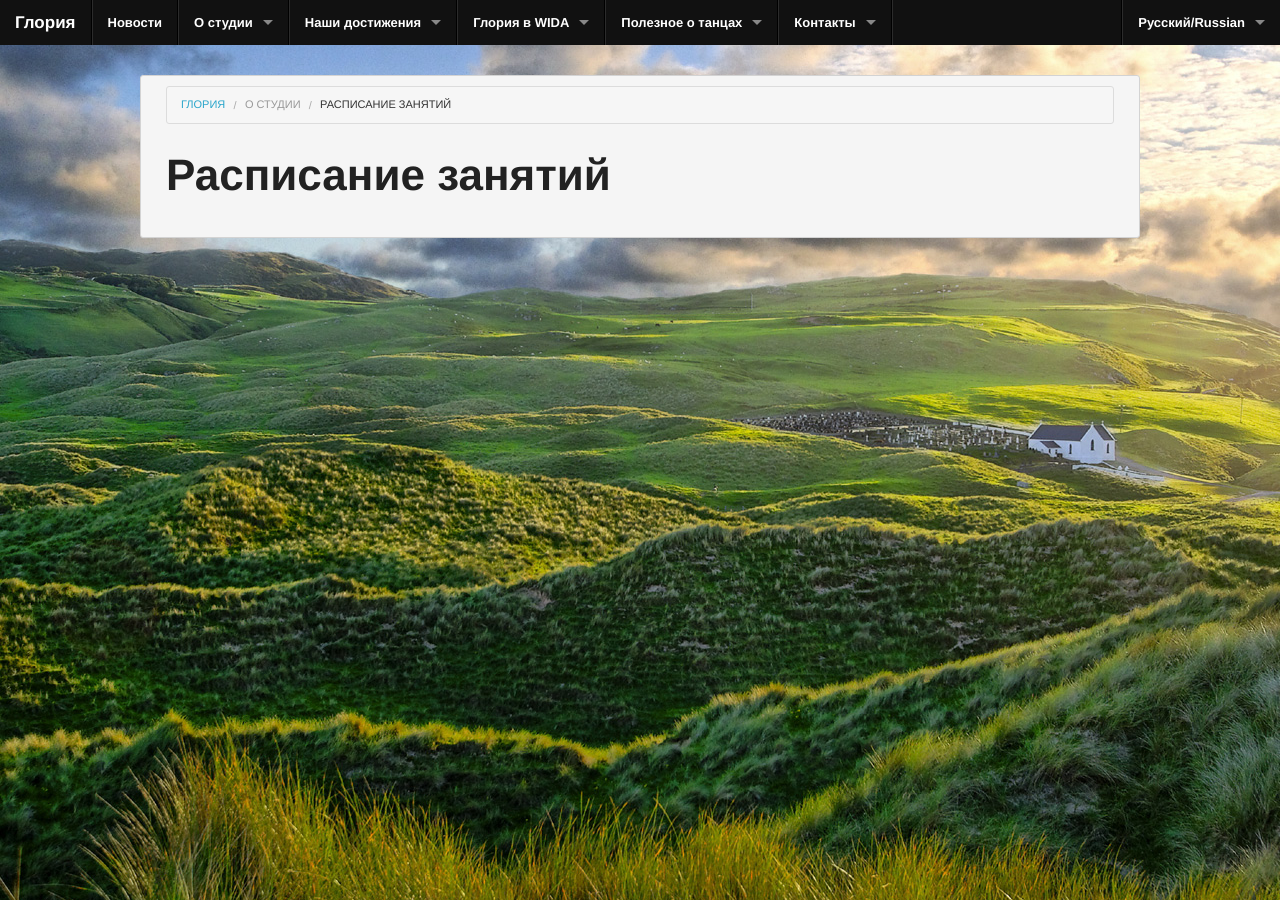
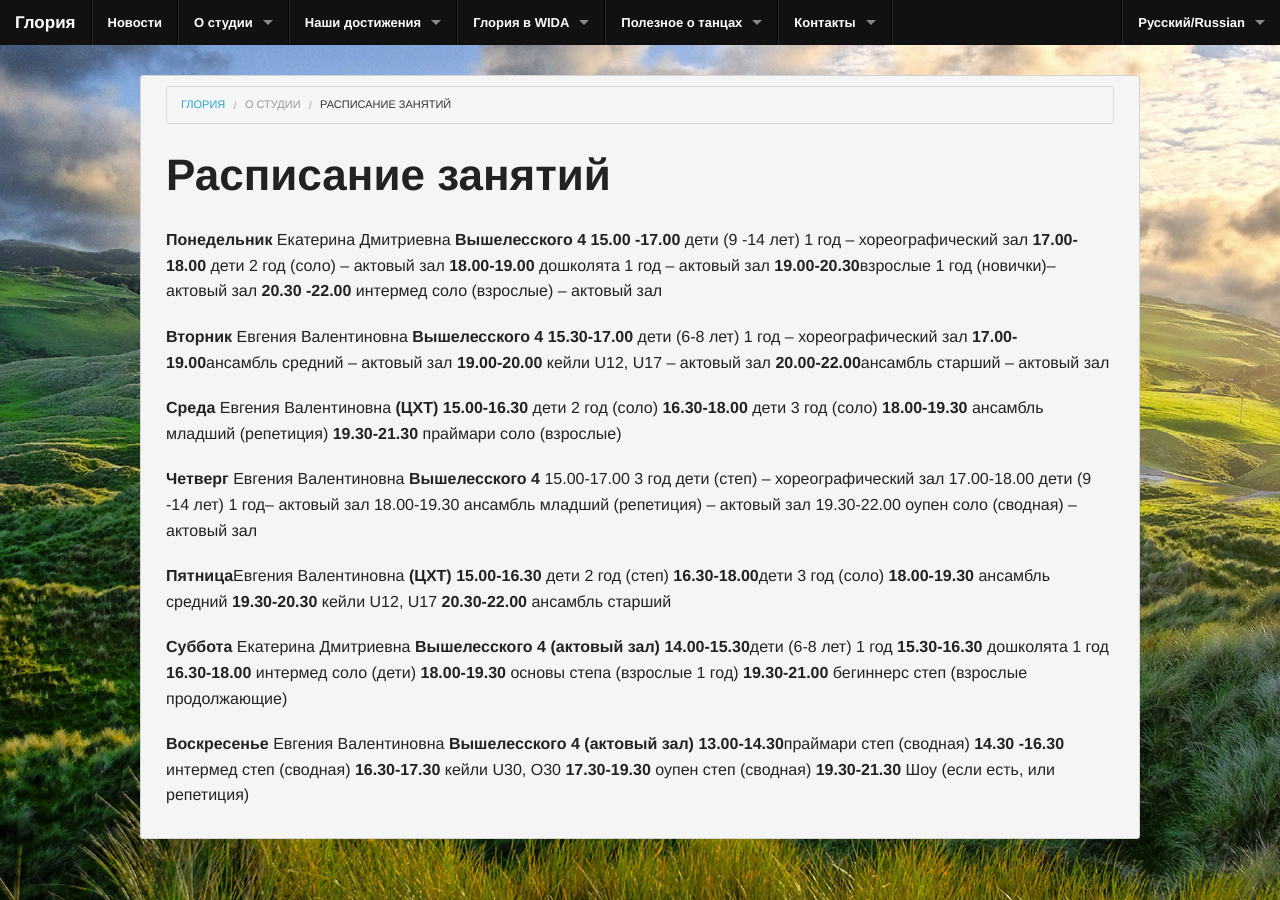
Before and after one commit to gloria-studio/gloria-studio.github.io, a Jekyll site: the page built from about/schedule/index.md, in a window 1280 px wide. Built offline with Jekyll 4.4.1, drawn with Linux system fonts in a browser that asks for light colours; Markdown is read by kramdown in place of the engine named in the settings.

Commit message:
Updated index.md

```diff
--- a/about/schedule/index.md
+++ b/about/schedule/index.md
@@ -5,4 +5,50 @@ level2_title: О студии
 published: true
 ---
 
+
 # Расписание занятий
+**Понедельник** Екатерина Дмитриевна **Вышелесского 4**
+**15.00 -17.00**  дети (9 -14 лет) 1 год – хореографический зал
+**17.00-18.00** дети 2 год (соло) – актовый зал
+**18.00-19.00** дошколята 1 год – актовый зал
+**19.00-20.30**взрослые 1 год (новички)– актовый зал
+**20.30 -22.00** интермед соло (взрослые) – актовый зал
+
+**Вторник** Евгения Валентиновна **Вышелесского 4**
+**15.30-17.00** дети (6-8 лет) 1 год – хореографический зал
+**17.00-19.00**ансамбль средний – актовый зал
+**19.00-20.00** кейли U12, U17 – актовый зал
+**20.00-22.00**ансамбль старший – актовый зал
+
+**Среда** Евгения Валентиновна **(ЦХТ)**
+**15.00-16.30** дети 2 год (соло)
+**16.30-18.00** дети 3 год (соло)
+**18.00-19.30** ансамбль младший (репетиция)
+**19.30-21.30** праймари соло (взрослые)
+
+**Четверг** Евгения Валентиновна **Вышелесского 4**
+15.00-17.00 3 год дети (степ) – хореографический зал
+17.00-18.00 дети (9 -14 лет) 1 год– актовый зал
+18.00-19.30 ансамбль младший (репетиция) – актовый зал
+19.30-22.00 оупен соло (сводная) – актовый зал
+
+**Пятница**Евгения Валентиновна **(ЦХТ)**
+**15.00-16.30** дети 2 год (степ)
+**16.30-18.00**дети 3 год (соло)
+**18.00-19.30** ансамбль средний
+**19.30-20.30** кейли U12, U17
+**20.30-22.00** ансамбль старший
+
+**Суббота** Екатерина Дмитриевна **Вышелесского 4 (актовый зал)**
+**14.00-15.30**дети (6-8 лет) 1 год
+**15.30-16.30** дошколята 1 год
+**16.30-18.00** интермед соло (дети)
+**18.00-19.30** основы степа (взрослые 1 год)
+**19.30-21.00** бегиннерс степ (взрослые продолжающие)
+
+**Воскресенье** Евгения Валентиновна **Вышелесского 4 (актовый зал)**
+**13.00-14.30**праймари степ (сводная)
+**14.30 -16.30** интермед степ (сводная)
+**16.30-17.30** кейли U30, O30
+**17.30-19.30** оупен степ (сводная)
+**19.30-21.30** Шоу (если есть, или репетиция)
```
